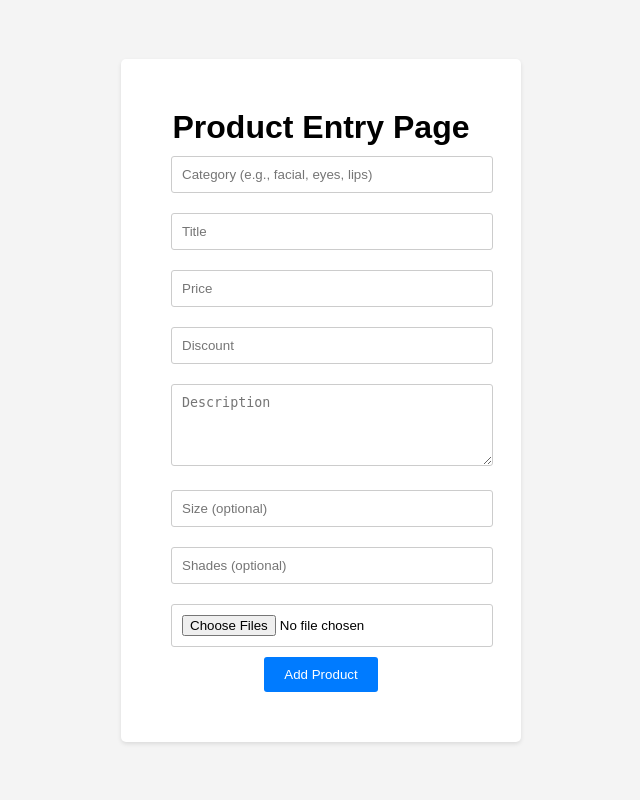
After one commit to hassixmalik/ecommerce-site, a CodeIgniter app: page /ecommerce-site/index.php/main/additemsview in a window 1280 px wide. The commit adds this page. Shown: the whole page, without its empty margins (319-959 px from the left). Run offline with CodeIgniter, Linux system fonts and the light colour scheme.

Commit message:
Added the form to 'additems'

```diff
--- a/application/config/routes.php
+++ b/application/config/routes.php
@@ -54,6 +54,7 @@ $route['shop'] = 'main/shop';
 $route['shopdetail'] = 'main/shopdetail';
 $route['adminlogin'] = 'main/admin';
 $route['adminauth'] = 'main/adminauth';
+$route['additemsview'] = 'main/additemsview';
 
 
 $route['404_override'] = '';
--- a/application/controllers/Main.php
+++ b/application/controllers/Main.php
@@ -35,4 +35,8 @@ class Main extends CI_Controller {
         }
     }
 
+    public function additemsview(){
+        $this->load->view('additems');
+    }
+
 }
--- /dev/null
+++ b/application/views/additems.php
@@ -0,0 +1,113 @@
+<!DOCTYPE html>
+<html lang="en">
+<head>
+    <meta charset="UTF-8">
+    <meta name="viewport" content="width=device-width, initial-scale=1.0">
+    <title>Product Entry Page</title>
+    <style>
+        body {
+            font-family: Arial, sans-serif;
+            background-color: #f4f4f4;
+            margin: 0;
+            padding: 0;
+            display: flex;
+            flex-direction: column;
+            align-items: center;
+            justify-content: center;
+            height: 100vh;
+        }
+        .container {
+            background-color: #fff;
+            padding: 50px;
+            border-radius: 5px;
+            box-shadow: 0 2px 4px rgba(0, 0, 0, 0.1);
+            text-align: center;
+            width: 300px;
+        }
+        h1 {
+            margin: 0;
+        }
+        input[type="text"], input[type="number"], textarea {
+            width: 100%;
+            padding: 10px;
+            margin: 10px 0;
+            border: 1px solid #ccc;
+            border-radius: 3px;
+        }
+        input[type="file"] {
+            width: 100%;
+            padding: 10px;
+            margin: 10px 0;
+            border: 1px solid #ccc;
+            border-radius: 3px;
+        }
+        .selected-images {
+            text-align: left;
+        }
+        .selected-image {
+            display: flex;
+            justify-content: space-between;
+            align-items: center;
+        }
+        .remove-image {
+            color: red;
+            cursor: pointer;
+        }
+        button {
+            background-color: #007bff;
+            color: #fff;
+            border: none;
+            padding: 10px 20px;
+            border-radius: 3px;
+            cursor: pointer;
+        }
+    </style>
+</head>
+<body>
+    <div class="container">
+        <h1>Product Entry Page</h1>
+        <form enctype="multipart/form-data">
+            <input type="text" placeholder="Category (e.g., facial, eyes, lips)" required>
+            <input type="text" placeholder="Title" required>
+            <input type="number" placeholder="Price" required>
+            <input type="number" placeholder="Discount">
+            <textarea placeholder="Description" rows="4" required></textarea>
+            <input type="text" placeholder="Size (optional)">
+            <input type="text" placeholder="Shades (optional)">
+            <input type="file" accept="image/*" id="imageInput" multiple>
+            <div class="selected-images" id="selectedImages"></div>
+            <button type="submit">Add Product</button>
+        </form>
+    </div>
+</body>
+<script>
+    const imageInput = document.getElementById('imageInput');
+    const selectedImages = document.getElementById('selectedImages');
+
+    imageInput.addEventListener('change', function () {
+        selectedImages.innerHTML = '';
+
+        for (let i = 0; i < imageInput.files.length; i++) {
+            const file = imageInput.files[i];
+            const imageContainer = document.createElement('div');
+            imageContainer.classList.add('selected-image');
+
+            const textNode = document.createTextNode(file.name);
+
+            const removeButton = document.createElement('span');
+            removeButton.innerHTML = '✖';
+            removeButton.classList.add('remove-image');
+            removeButton.addEventListener('click', () => {
+                imageInput.value = null; // Clear the file input
+                imageContainer.remove(); // Remove the specific image container
+            });
+
+            imageContainer.appendChild(textNode);
+            imageContainer.appendChild(removeButton);
+            selectedImages.appendChild(imageContainer);
+        }
+    });
+</script>
+
+
+</html>
```
Also changed, not shown: application/views/adminview.php (+1 -21 lines).
